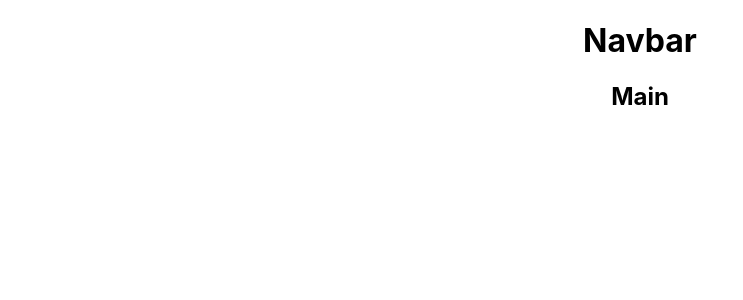
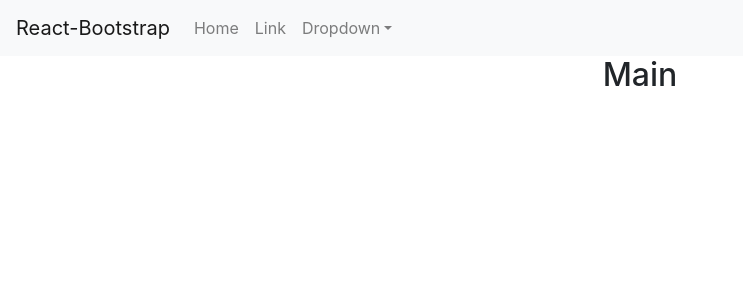
Before and after one commit to tr-hack-to-the-future/prettyplease-frontend, a React (Create React App) app: page / in a window 1280 px wide. Shown: the top 300 px of the page, without its empty margins (0-743 px from the left). Built offline with nearby package versions, Linux system fonts and the light colour scheme.

Commit message:
initial navbar

```diff
--- a/src/App.js
+++ b/src/App.js
@@ -1,7 +1,7 @@
 import React from 'react';
-import logo from './logo.svg';
 import './App.css';
 import Main from './Main.js';
+import 'bootstrap/dist/css/bootstrap.min.css';
 
 function App() {
   return (
--- a/src/Main.js
+++ b/src/Main.js
@@ -1,11 +1,10 @@
 import React from 'react';
-import Navbar from './Navbar';
-
+import MyNavbar from './MyNavbar';
 
 function Main() {
   return (
     <div className="Main">
-      <Navbar />
+      <MyNavbar />
 
       <h2>Main</h2>
 
--- a/src/Navbar.js
+++ b/src/MyNavbar.js
@@ -1,13 +1,15 @@
 import React from 'react';
+import Navbar from 'react-bootstrap/Navbar';
+import Nav from 'react-bootstrap/Nav';
+import NavDropdown from 'react-bootstrap/NavDropdown';
 
 
-function Navbar() {
+function MyNavbar() {
   return (
-    <div className="Navbar">
+    <div className="MyNavbar">
 
 
-      <h1>Navbar</h1>
-      {/* { <Navbar bg="light" expand="lg">
+      <Navbar bg="light" expand="lg">
         <Navbar.Brand href="#home">React-Bootstrap</Navbar.Brand>
         <Navbar.Toggle aria-controls="basic-navbar-nav" />
         <Navbar.Collapse id="basic-navbar-nav">
@@ -22,15 +24,15 @@ function Navbar() {
               <NavDropdown.Item href="#action/3.4">Separated link</NavDropdown.Item>
             </NavDropdown>
           </Nav>
-          <Form inline>
+          {/* <Form inline>
             <FormControl type="text" placeholder="Search" className="mr-sm-2" />
             <Button variant="outline-success">Search</Button>
-          </Form>
+          </Form> */}
         </Navbar.Collapse>
-      </Navbar> } */}
+      </Navbar>
 
     </div>
   );
 }
 
-export default Navbar;
+export default MyNavbar;
```
